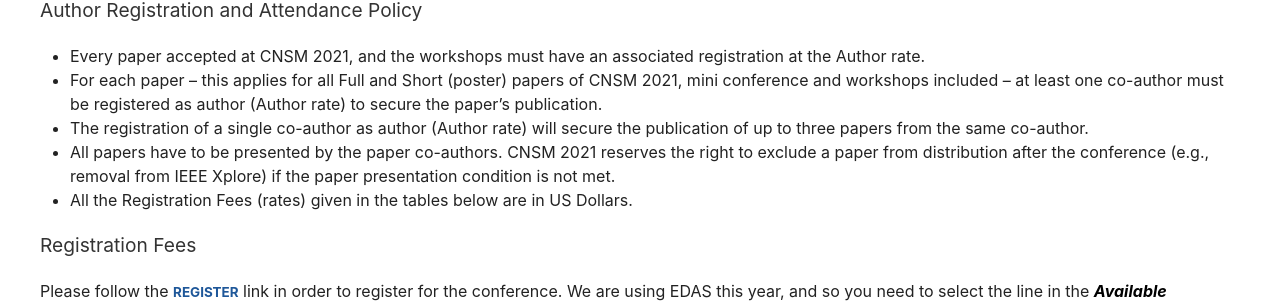
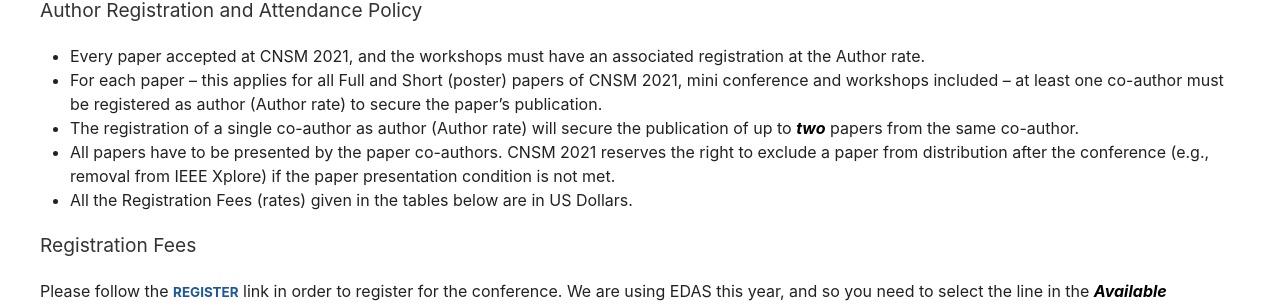
Before and after one commit to stuartclayman/cnsm_2021_website, a Jekyll site: the page built from registration.html, in a window 1280 px wide and 900 px high. Shown: the part 354-660 px from the top of the window. Built offline with Jekyll 4.4.1, drawn with Linux system fonts in a browser that asks for light colours; nearby versions of some CDN libraries.

Commit message:
Registration

```diff
--- a/registration.html
+++ b/registration.html
@@ -16,7 +16,7 @@ layout: page
 
   <li>For each paper – this applies for all Full and Short (poster) papers of CNSM 2021, mini conference and workshops included – at least one co-author must be registered as author (Author rate) to secure the paper’s publication.</li>
 
-  <li>The registration of a single co-author as author (Author rate) will secure the publication of up to three papers from the same co-author.</li>
+  <li>The registration of a single co-author as author (Author rate) will secure the publication of up to <em>two</em> papers from the same co-author.</li>
 
   <li>All papers have to be presented by the paper co-authors. CNSM 2021 reserves the right to exclude a paper from distribution after the conference (e.g., removal from IEEE Xplore) if the paper presentation condition is not met.</li>
 
```
